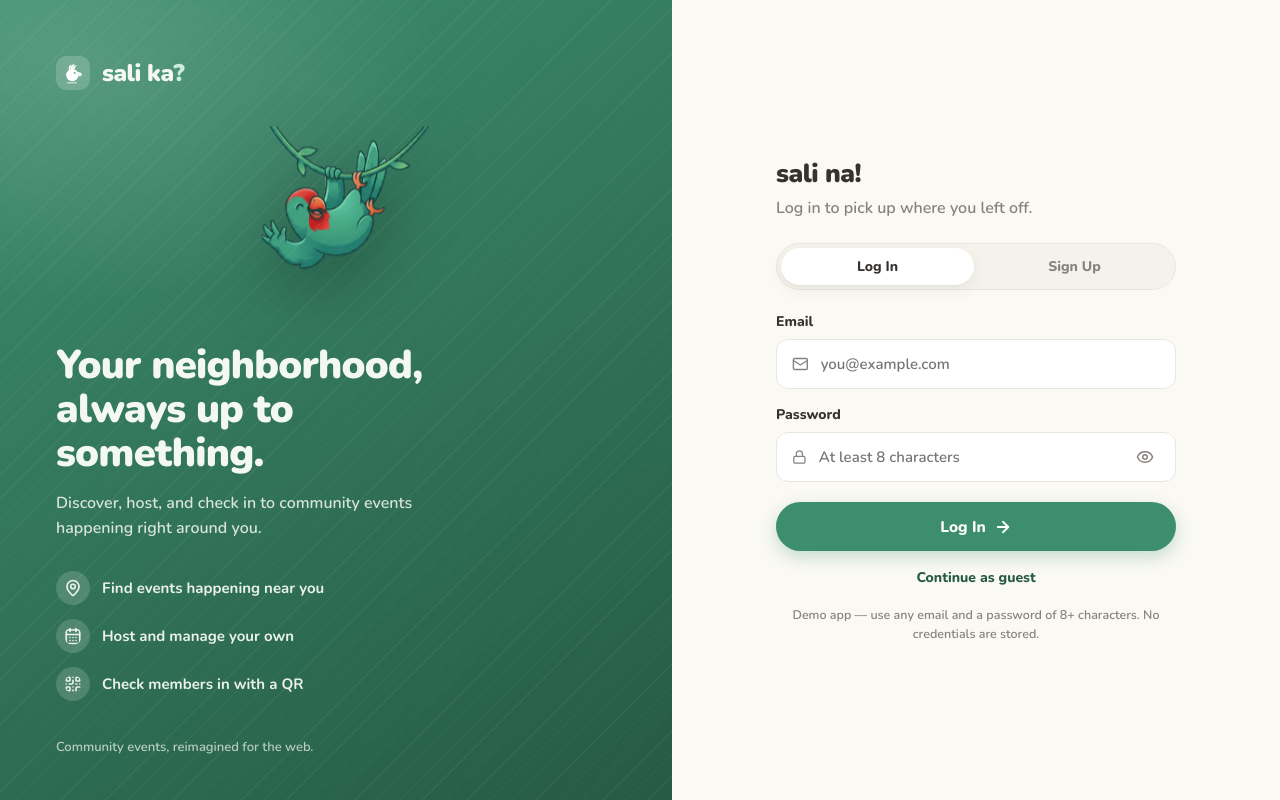
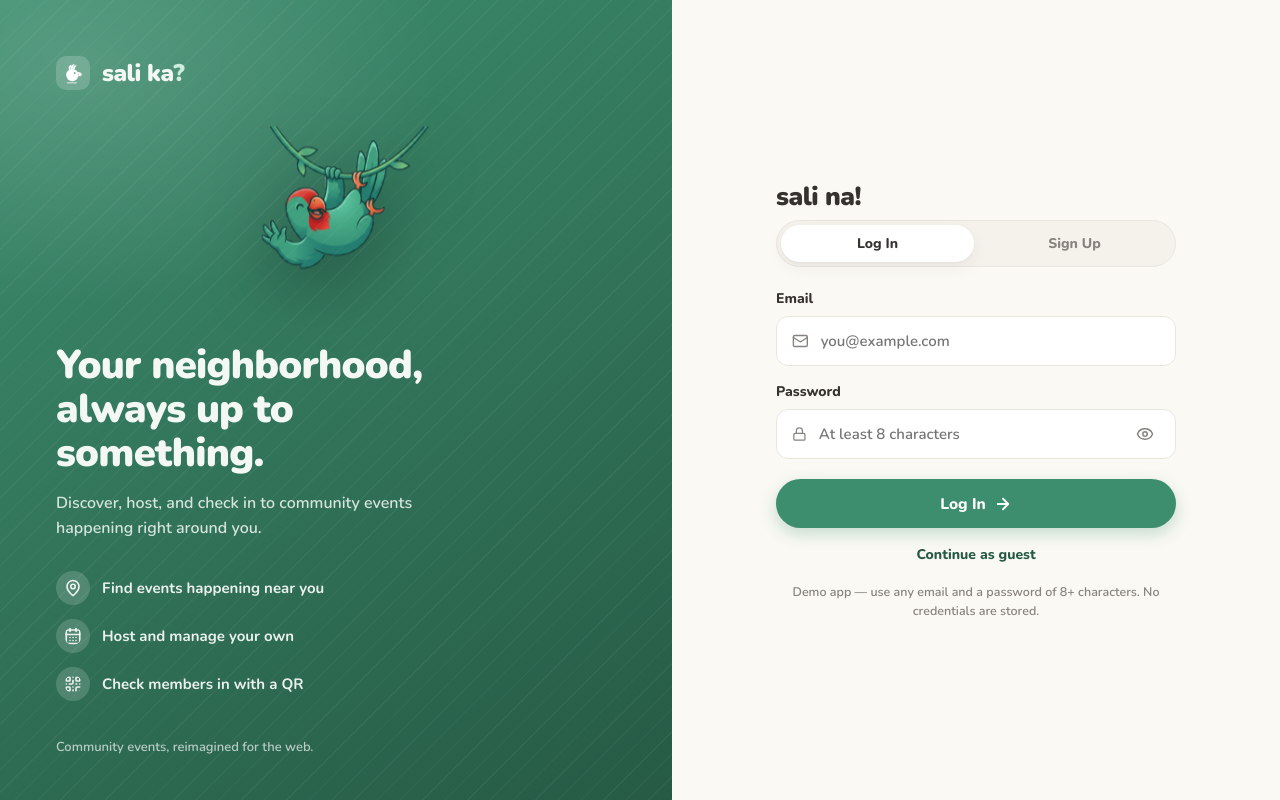
Before and after one commit to gbzor/mock-sali-ka, a React (Vite) app: page / in a window 1280 px wide. Built offline with nearby package versions, Linux system fonts and the light colour scheme.

Commit message:
Remove login subtitle "Log in to pick up where you left off."
Keep the subtitle only for the Sign Up mode.

Co-Authored-By: Claude Opus 4.8 <noreply@anthropic.com>
Claude-Session: https://claude.ai/code/session_01Lhkarr1C9shTBavsiRA9hk

```diff
--- a/src/screens/AuthScreen.tsx
+++ b/src/screens/AuthScreen.tsx
@@ -109,11 +109,9 @@ export function AuthScreen({ onAuthenticated }: { onAuthenticated: (s: Session)
           <h2 className="auth-card__title">
             {mode === "login" ? "sali na!" : "Create your account"}
           </h2>
-          <p className="auth-card__sub">
-            {mode === "login"
-              ? "Log in to pick up where you left off."
-              : "Join your community in a few seconds."}
-          </p>
+          {mode === "signup" && (
+            <p className="auth-card__sub">Join your community in a few seconds.</p>
+          )}
 
           <div className="segmented auth-seg">
             <button
```
